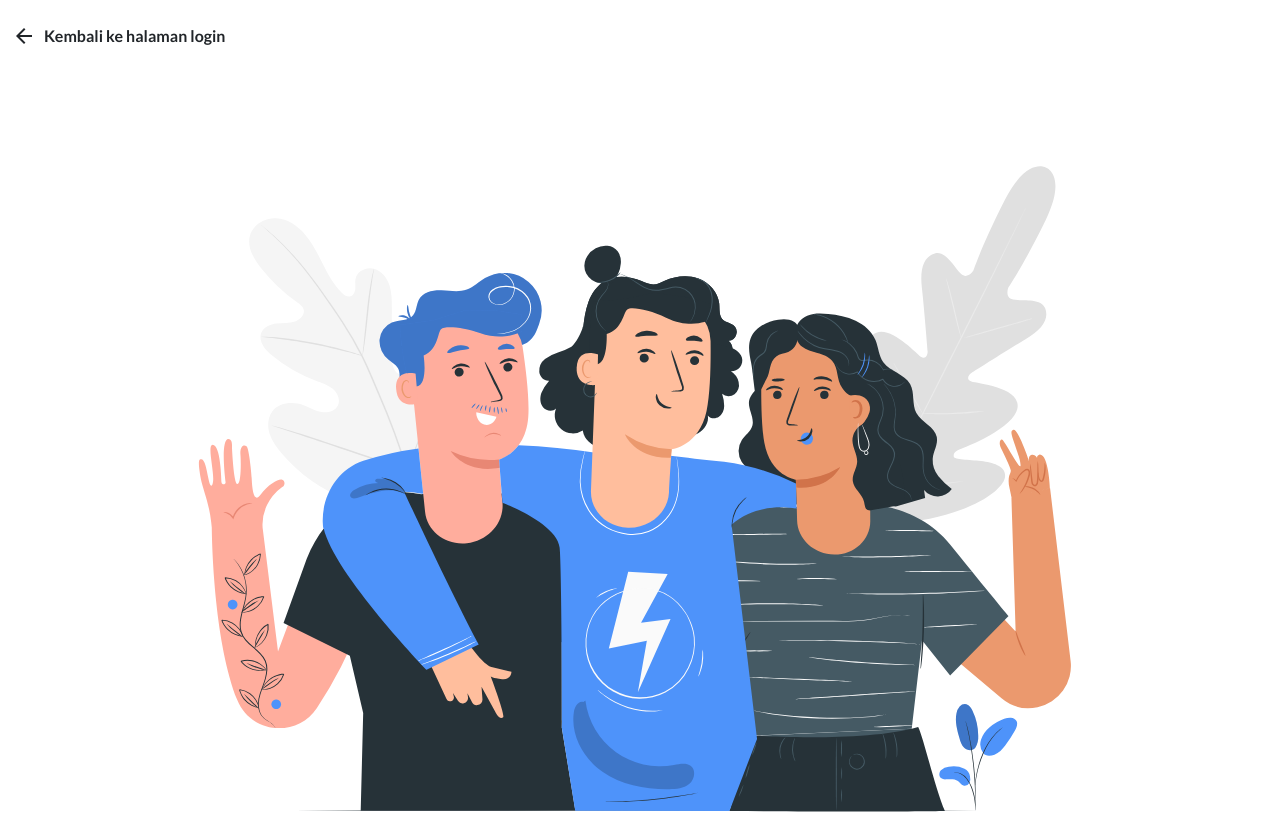
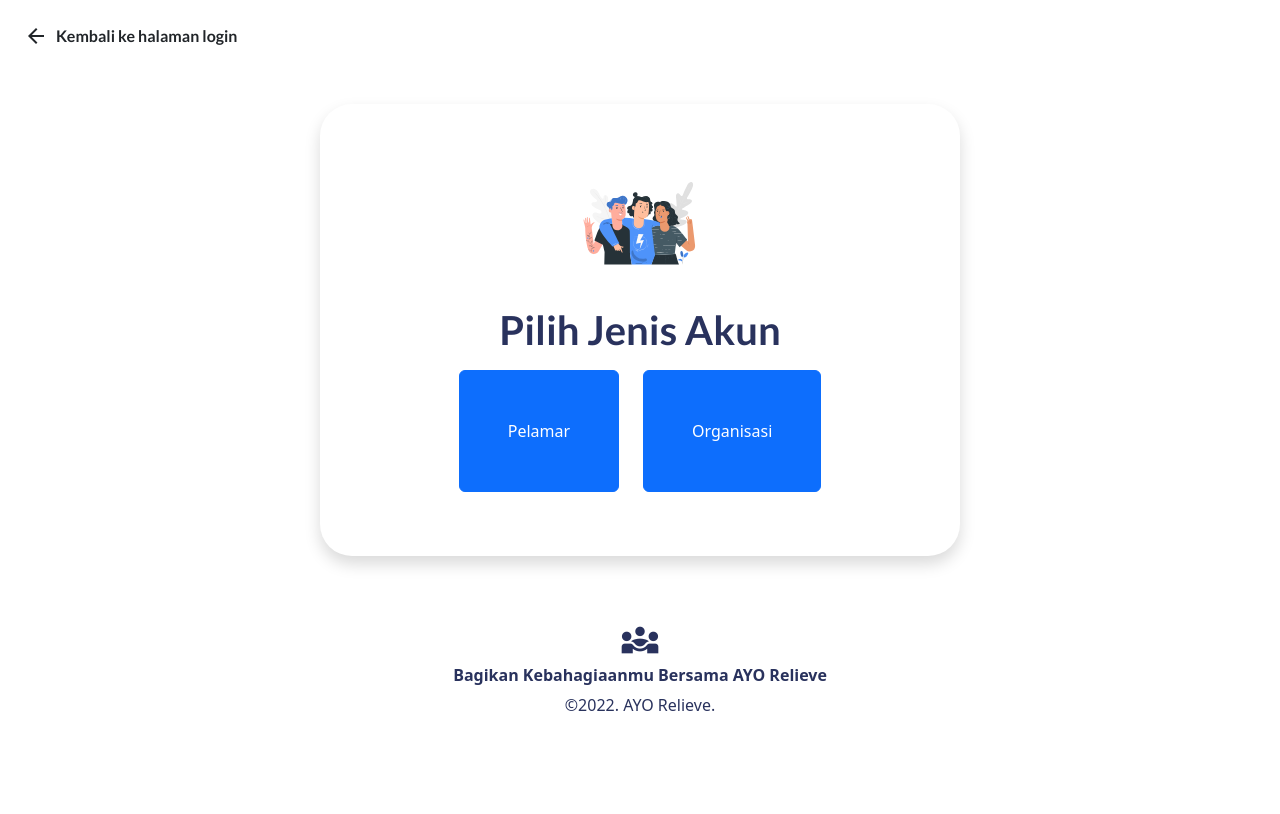
Before and after one commit to AYO-RELIEVE/FE-AYO-RELIEVE, a React (Vite) app: page /register in a window 1280 px wide. Shown: the top 814 px of the page. Built offline with nearby package versions, Linux system fonts and the light colour scheme.

Commit message:
rapihin ui desktop register page, profile, active program page

```diff
--- a/src/assets/style.css
+++ b/src/assets/style.css
@@ -198,6 +198,11 @@ footer>* {
   margin: 1rem auto!important;
   display: block !important;
 }
+.icon-regist {
+  width: 50%!important;
+  margin: 1rem auto!important;
+  display: block !important;
+}
 
 
 .active:hover {
@@ -213,4 +218,9 @@ footer>* {
   margin: 1rem auto!important;
   display: block!important;
 }
+.icon-regist {
+  width: 20%!important;
+  margin: 1rem auto!important;
+  display: block !important;
 }
+}
--- a/src/components/ActiveProgram.jsx
+++ b/src/components/ActiveProgram.jsx
@@ -36,7 +36,7 @@ const ActivepProgram = ()=> {
       {/* card */}
       <section  className="row justify-content-center w-100 mx-auto">
       {activeProgram.length == 0? (
-        <div className="px-5">
+        <div className="px-5 my-5">
           <img src={FindIcon} alt="Looking for Program" className="icon"/>
           <h4 className="text-center">Kamu belum mengikuti program apapun</h4>
         </div>
--- a/src/components/HalamanProfile.jsx
+++ b/src/components/HalamanProfile.jsx
@@ -31,7 +31,7 @@ const HalamanProfile = () => {
                 <div className="d-flex flex-column justify-content-center w-100 align-items-center mb-5 ">
                     <img src={Icon} alt="icon-profile" className="profilePicture"/>
                     <h4>{profile.name}</h4>
-                    <div className={detail.disability? ".status-disab" : "status"}>{detail.disability? "Penyandang Disabilitas" : "Bukan Penyandang Disabilitas"}</div>
+                    <div className={detail.disability? "status-disab" : "status"}>{detail.disability? "Penyandang Disabilitas" : "Bukan Penyandang Disabilitas"}</div>
                     <h5>{detail.profession}</h5>
                     <div>{profile.email}</div>
                 </div>
--- a/src/components/RegisterApplicant.jsx
+++ b/src/components/RegisterApplicant.jsx
@@ -83,18 +83,18 @@ const RegisterApplicant = () => {
   return (
     <>
       <Navbar/>
-      <section className="">
-        <div className="row mt-5">
+      <section className="w-100">
+        <div className="row mt-5  w-100 mx-auto">
           <h1 className="text-center">
             <Link to="/" className="text-decoration-none heading">
               AYO.RELIEVE
             </Link>
           </h1>
         </div>
-        <div className="row">
-          <div className="container d-flex flex-column justify-content-center align-items-center flex-sm-row">
-            <img src={Together} className="w-50" alt="" />
-            <h3 className="fw-bold mb-3 d-none txt">Daftar</h3>
+        <div className="row w-100 mx-auto">
+          <div className="col-lg-6 mx-lg-auto col mx-3 justify-content-center align-items-center flex-sm-row shadow rounded-4">
+            <img src={Together} className="d-md-none" alt="" />
+            <h3 className="fw-bold mb-3 txt text-center py-3">Daftar</h3>
             <form action="" onSubmit={handleSubmit} className="w-100 px-5">
               {/* /// Nama Lengkap //// */}
               <div className="mb-3">
--- a/src/components/RegisterOrganization.jsx
+++ b/src/components/RegisterOrganization.jsx
@@ -1,5 +1,6 @@
 import { useState } from "react";
 import { Link, useNavigate } from "react-router-dom";
+import Navbar from "../layout/Navbar";
 import Together from "./../assets/Together-pana.svg";
 
 const RegisterOrganization = () => {
@@ -71,17 +72,18 @@ const RegisterOrganization = () => {
   }
   return (
     <section>
-      <div className="row mt-5">
+      <Navbar/>
+      <div className="row mt-5 w-100 mx-auto">
         <h1 className="text-center">
           <Link to="/" className="text-decoration-none heading">
             AYO.RELIEVE
           </Link>
         </h1>
       </div>
-      <div className="row">
-        <div className="container d-flex flex-column justify-content-center align-items-center flex-sm-row">
-          <img src={Together} className="w-50" alt="" />
-          <h3 className="fw-bold mb-3 d-none txt">Daftar</h3>
+      <div className="row w-100 mx-auto">
+        <div className="col-lg-6 mx-lg-auto col mx-3 justify-content-center align-items-center flex-sm-row shadow rounded-4">
+          <img src={Together} className="d-md-none" alt="" />
+          <h3 className="fw-bold mb-3 txt text-center py-3">Daftar Organisasi</h3>
           <form onSubmit={handleSubmit} className="w-100 px-5">
             {/* Nama Organisasi */}
             <div className="mb-3">
--- a/src/components/RegisterTypeAccount.jsx
+++ b/src/components/RegisterTypeAccount.jsx
@@ -8,29 +8,25 @@ const RegisterTypeAccount = () => {
   //     navigate('/register-applicant')
   // }
   return (
-    <section className="">
-      <div className="row mt-2">
-        <Link to={"/login"} className="text-decoration-none px-4 py-2 mt-2 text-dark d-flex align-items-center gap-2">
+    <section className="w-100 mx-auto">
+      <div className="row mt-2 w-100 mx-auto">
+        <Link
+          to={"/login"}
+          className="text-decoration-none px-4 py-2 mt-2 text-dark d-flex align-items-center gap-2"
+        >
           <span class="material-symbols-outlined">arrow_back </span>
           <span>Kembali ke halaman login</span>
         </Link>
-        {/* <h1 className="text-center">
-          <Link to="/" className="text-decoration-none heading">
-            AYO.RELIEVE
-          </Link>
-
-        </h1> */}
-        <img src={Together} className="img-login w-75 mx-auto" alt="" />
       </div>
-      <div>
-        <h1 className="title text-center mb-3">Pilih Jenis Akun</h1>
-      </div>
-      <div className="d-flex px-5 big-margin justify-content-center gap-4 w-auto  h-auto border-box">
+      <div className=" col-lg-6 mx-lg-auto mx-md-auto col-md-6 mx-2 px-3 my-5 rounded-5 py-5 shadow">
+        <img src={Together} className="icon-regist m-0 p-0" alt="" />
+        <h1 className="m-0 text-center">Pilih Jenis Akun</h1>
+        <div className="d-flex px-5 justify-content-center gap-4 py-3">
         <div>
           {/* <button className="btn btn-type-acc"  type="button"> */}
           <Link
             to={"/register-applicant"}
-            className="text-decoration-none d-flex align-items-center justify-content-center btn btn-type-acc"
+            className="text-decoration-none d-flex align-items-center justify-content-center w-100 btn p-5 btn-primary"
           >
             Pelamar
           </Link>
@@ -39,12 +35,14 @@ const RegisterTypeAccount = () => {
         <div>
           <Link
             to={"/register-organization"}
-            className="text-decoration-none d-flex align-items-center justify-content-center btn btn-type-acc"
+            className="text-decoration-none d-flex align-items-center w-100 justify-content-center btn p-5 btn-primary"
           >
             Organisasi
           </Link>
         </div>
       </div>
+      </div>
+
     </section>
   );
 };
```
